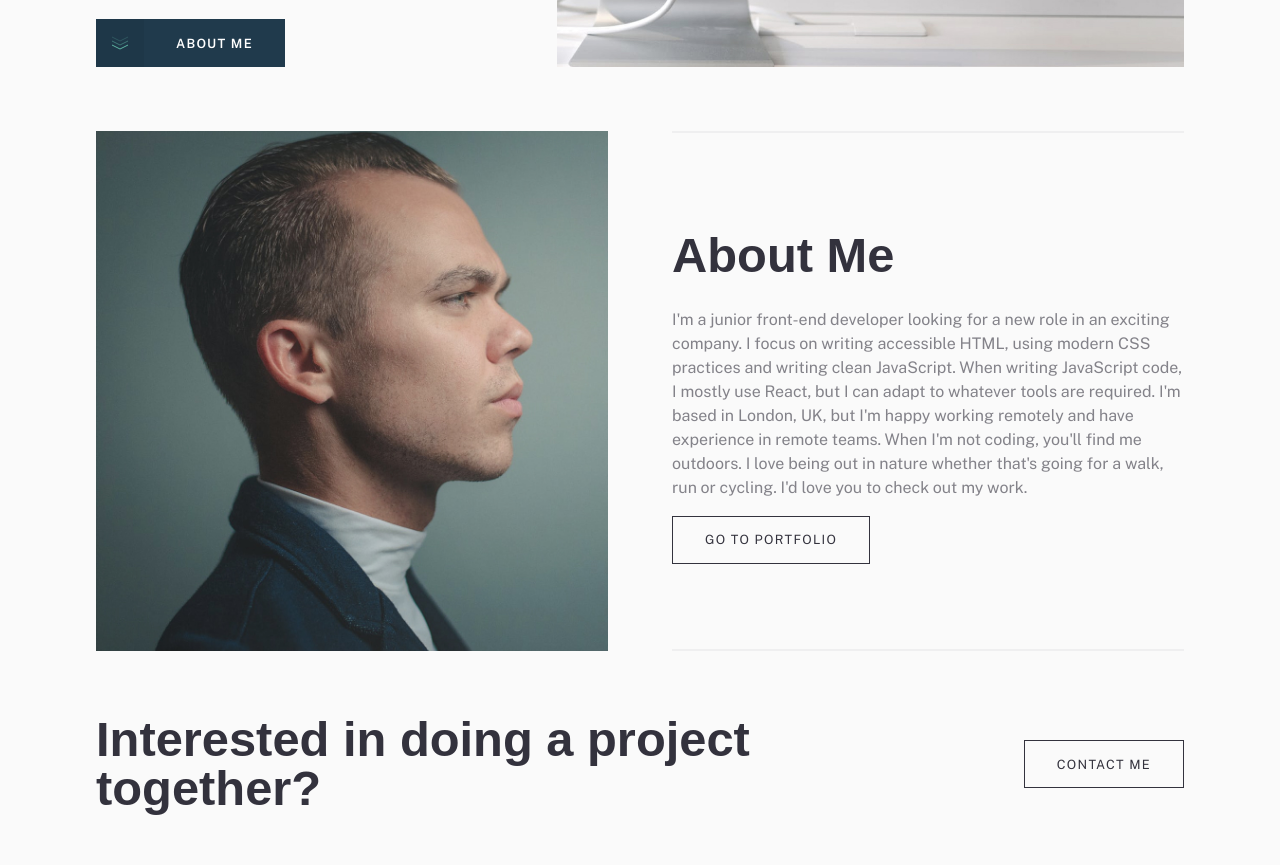
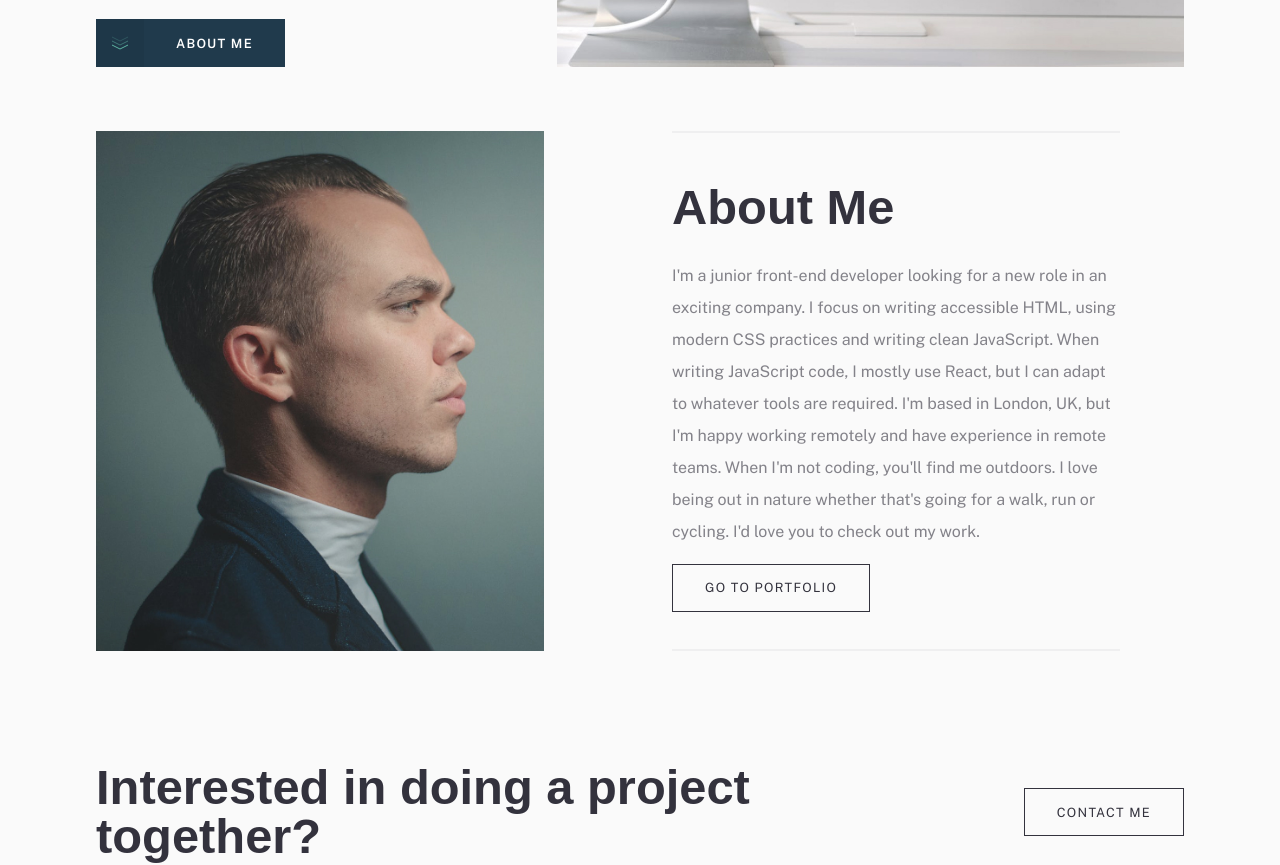
Before and after one commit to jadurani/fem-minimalist-portfolio-website, a Next.js app: page / in a window 1280 px wide. Shown: the part 620-1485 px from the top of the page. Built offline with nearby package versions, Linux system fonts and the light colour scheme; a web font is replaced by a local one.

Commit message:
fix: adjusted spaces

```diff
--- a/src/app/contact-me/page.tsx
+++ b/src/app/contact-me/page.tsx
@@ -9,7 +9,7 @@ export default function ContactMePage() {
       <NavBar activeRoute={"/contact-us"}></NavBar>
 
       <main className="max-w-6xl container mx-auto">
-        <section className="py-8 border-t-2 solid border-tuna/5 flex flex-col md:flex-row gap-4 md:gap-16">
+        <section className="p-8 border-t-2 solid border-tuna/5 flex flex-col md:flex-row gap-4 md:gap-16">
           <h1 className="flex-grow md:w-2/5 text-h2 md:text-h1 font-heading font-bold">
             Get in Touch
           </h1>
@@ -63,7 +63,7 @@ export default function ContactMePage() {
           </article>
         </section>
 
-        <section className="py-8 border-t-2 solid border-tuna/5 flex flex-col md:flex-row gap-4 md:gap-16">
+        <section className="p-8 border-t-2 solid border-tuna/5 flex flex-col md:flex-row gap-4 md:gap-16">
           <h1 className="flex-grow md:w-2/5 text-h2 md:text-h1 font-heading font-bold">
             Contact Me
           </h1>
--- a/src/app/page.tsx
+++ b/src/app/page.tsx
@@ -49,12 +49,12 @@ export default function Home() {
             />
           </div>
 
-          <article className="w-full self-stretch flex-grow flex flex-col justify-center py-8 border-t-2 border-b-2 solid border-tuna/5">
+          <article className="w-full self-stretch flex-grow flex flex-col justify-center py-8 border-t-2 border-b-2 solid border-tuna/5 lg:mx-16">
             <h2 className="font-heading font-bold text-h2 md:text-h1">
               About Me
             </h2>
 
-            <p className="text-tuna/60 py-4">
+            <p className="text-tuna/60 py-4 leading-relaxed lg:leading-loose">
               I&#39;m a junior front-end developer looking for a new role in an
               exciting company. I focus on writing accessible HTML, using modern
               CSS practices and writing clean JavaScript. When writing
--- a/src/components/ContactPrompt/ContactPrompt.tsx
+++ b/src/components/ContactPrompt/ContactPrompt.tsx
@@ -7,7 +7,8 @@ import { useRouter } from "next/navigation";
 const ContactPrompt: React.FC = () => {
   const router = useRouter();
   return (
-    <div className={`my-8 py-8 ${FontBody.variable} ${FontHeading.variable}`}>
+    <div
+      className={`my-8 md:my-20 py-8 ${FontBody.variable} ${FontHeading.variable}`}>
       <div className="flex flex-col gap-8 sm:flex-row md:justify-between">
         <h2 className="text-center sm:w-full sm:text-left font-heading text-h2 font-bold leading-none md:text-h1">
           Interested in doing a project together?
```
